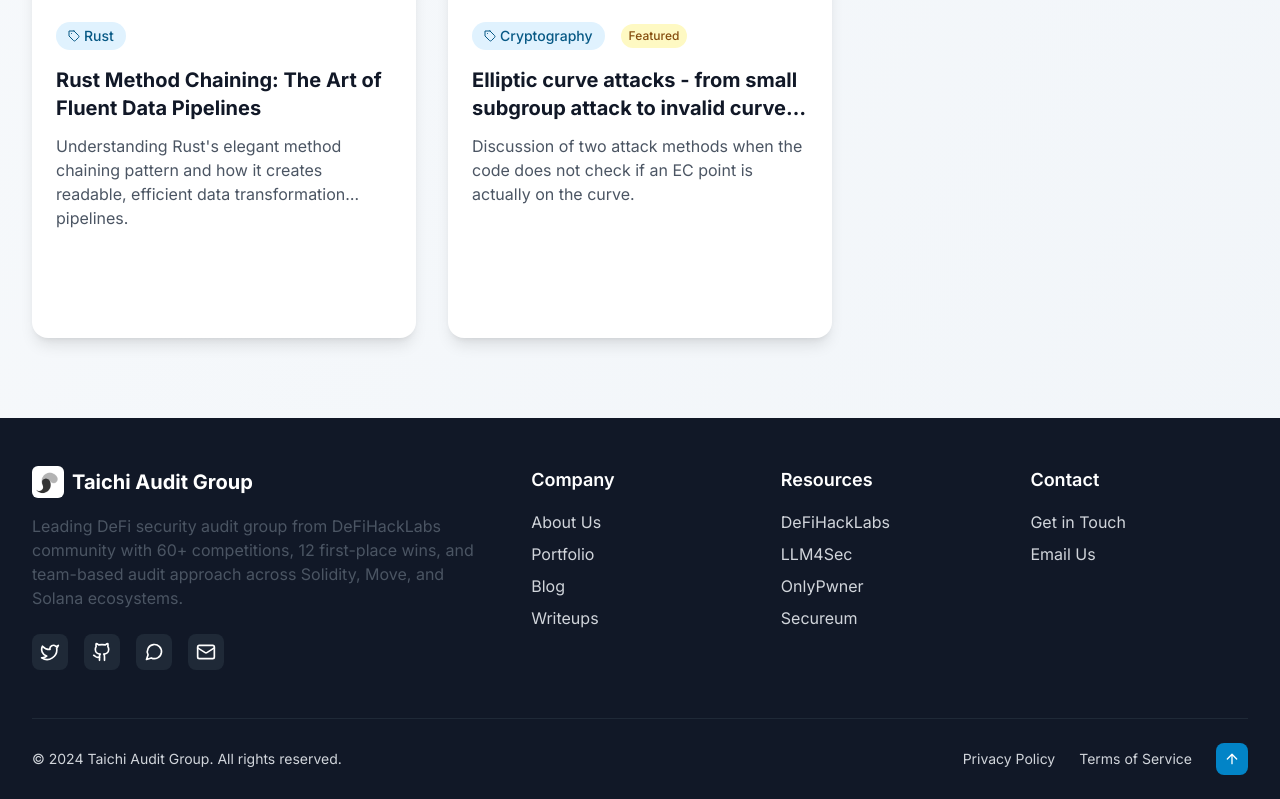
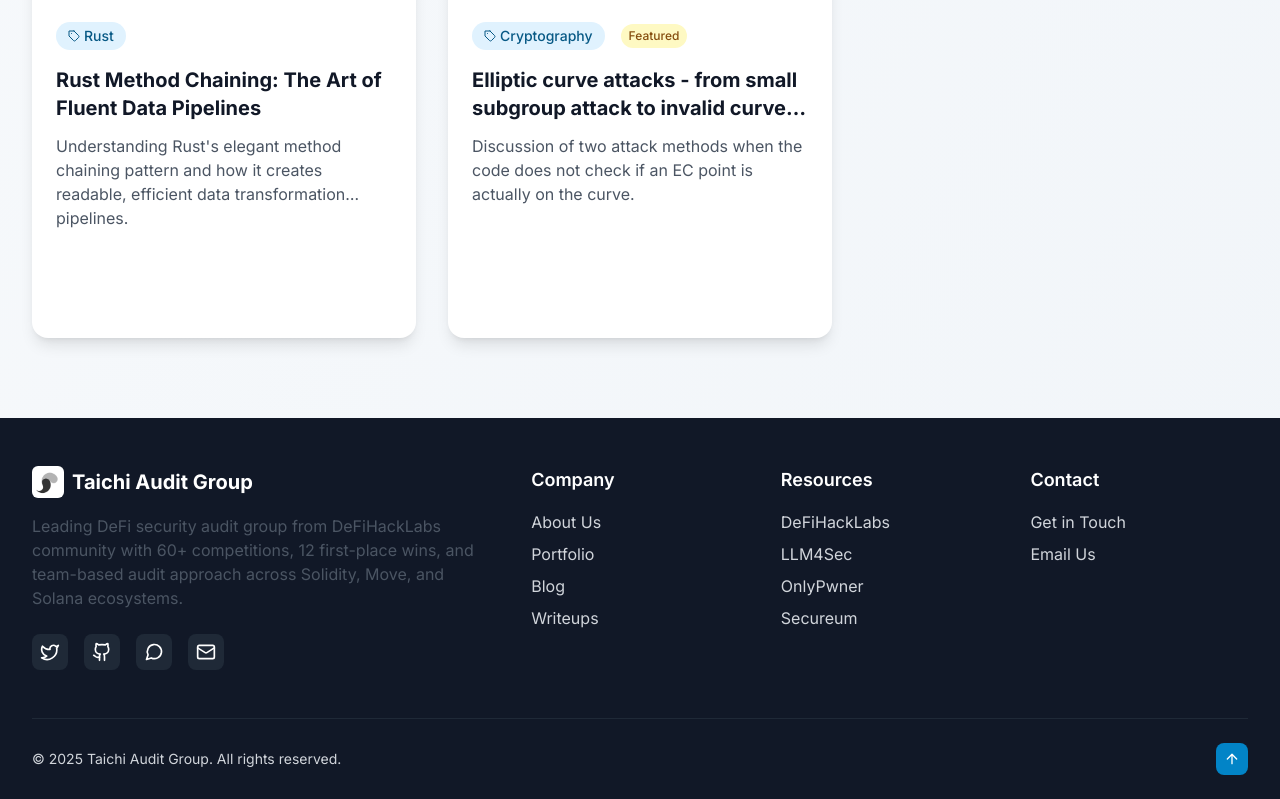
Before and after one commit to ret2basic/Taichi-site, a Next.js app: page /blog in a window 1280 px wide. Shown: the part 1469-2268 px from the top of the page. Built offline with nearby package versions, Linux system fonts and the light colour scheme.

Commit message:
fix footer

```diff
--- a/src/components/Footer.tsx
+++ b/src/components/Footer.tsx
@@ -130,16 +130,10 @@ export default function Footer() {
           <div className="flex flex-col md:flex-row justify-between items-center">
             <div className="mb-4 md:mb-0">
               <p className="text-gray-300 text-sm">
-                © 2024 Taichi Audit Group. All rights reserved.
+                © 2025 Taichi Audit Group. All rights reserved.
               </p>
             </div>
             <div className="flex items-center space-x-6">
-              <a href="#" className="text-gray-300 hover:text-primary-400 text-sm transition-colors duration-200">
-                Privacy Policy
-              </a>
-              <a href="#" className="text-gray-300 hover:text-primary-400 text-sm transition-colors duration-200">
-                Terms of Service
-              </a>
               <button
                 onClick={scrollToTop}
                 className="bg-primary-600 hover:bg-primary-700 p-2 rounded-lg transition-colors duration-200"
--- a/src/components/HeroSection.tsx
+++ b/src/components/HeroSection.tsx
@@ -94,8 +94,8 @@ export default function HeroSection() {
               <div className="bg-primary-100 p-3 rounded-full mb-4 dark:bg-primary-900">
                 <FileCheck className="h-8 w-8 text-primary-600 dark:text-primary-400" />
               </div>
-              <div className="text-3xl font-bold text-gray-900 dark:text-white mb-2">135+</div>
-              <div className="text-gray-600 dark:text-gray-300 text-center text-sm">Critical Findings</div>
+              <div className="text-3xl font-bold text-gray-900 dark:text-white mb-2">170+</div>
+              <div className="text-gray-600 dark:text-gray-300 text-center text-sm">H/M Findings</div>
             </div>
 
             <div className="flex flex-col items-center p-6 bg-white/50 backdrop-blur-sm rounded-2xl shadow-lg dark:bg-slate-800/50">
```
